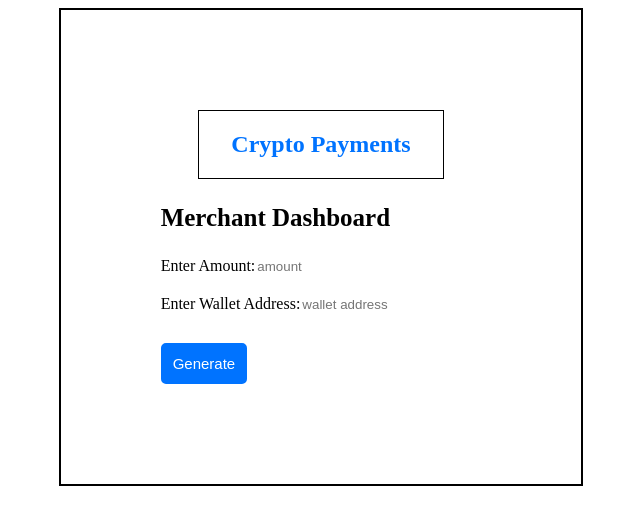
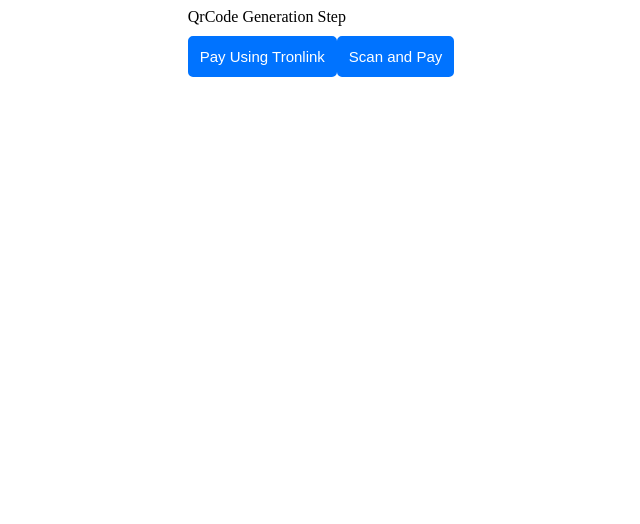
Before and after one commit to Ashish48Maurya/Tron_Project, a React (Create React App) app in the folder Frontend/: page /qrCode in a window 1280 px wide. Shown: the top 524 px of the page, without its empty margins (319-959 px from the left). Built offline with nearby package versions, Linux system fonts and the light colour scheme; a web font is replaced by a local one.

Commit message:
Added Redirection Feature

```diff
--- a/Frontend/src/App.js
+++ b/Frontend/src/App.js
@@ -1,6 +1,6 @@
 import Payment from "./Components/Payment";
 import QrCode from "./Components/QrCode";
-// import { Route, Routes } from "react-router-dom";
+import { Route, Routes } from "react-router-dom";
 // import { ToastContainer } from 'react-toastify';
 // import 'react-toastify/dist/ReactToastify.css';
 
@@ -8,10 +8,11 @@ function App() {
 
   return (
     <>
-      <Payment />
-      {/* <Routes>
+
+      <Routes>
         <Route path='/qrCode' element={<QrCode />} />
-      </Routes> */}
+        <Route path='/' element={<Payment />} />
+      </Routes>
       {/* <ToastContainer
         position="bottom-center"
       /> */}
--- a/Frontend/src/Components/Payment.js
+++ b/Frontend/src/Components/Payment.js
@@ -1,10 +1,11 @@
 import React, { useState } from 'react';
+import {useNavigate} from "react-router-dom"
 
 export default function Payment() {
 
   const [iAmt, setAmt] = useState('');
   const [iAdd, setAdd] = useState('');
-
+  const navigate = useNavigate();
 
   const generateQRCode = async () => {
     const data = {
@@ -21,28 +22,12 @@ export default function Payment() {
     });
 
     if (res.status === 500) {
-      window.alert("QR Code Not Generated");
+
     }
     else {
-      window.alert("QR Code Generated and Saved");
+      navigate('/qrCode');
     }
   }
-
-  // const openTronLinkWallet = async () => {
-  //   if (window.tronWeb && window.tronWeb.defaultAddress.base58) {
-  //     const toAddress = iAdd;
-  //     const amount = iAmt*1e6;
-
-  //     try {
-  //       await window.tronWeb.trx.sendTransaction(toAddress, amount);
-  //       window.alert("Funds Added Successfully!!!")
-  //     } catch (error) {
-  //       console.error('Error sending transaction:', error);
-  //     }
-  //   } else {
-  //     alert('Please install and log in to TronLink wallet to initiate the transaction.');
-  //   }
-  // };
 
   return (
     <>
@@ -70,7 +55,7 @@ export default function Payment() {
               onChange={(e) => setAdd(e.target.value)}
             />
           </div>
-          <button onClick={generateQRCode}>Generate</button>
+          <button onClick={generateQRCode}>Continue</button>
         </div>
       </div>
     </>
--- a/Frontend/src/Components/QrCode.js
+++ b/Frontend/src/Components/QrCode.js
@@ -2,23 +2,29 @@ import React from 'react'
 
 export default function QrCode() {
 
-  //  const openTronLinkWallet = async () => {
-  //   if (window.tronWeb && window.tronWeb.defaultAddress.base58) {
-  //     const toAddress = iAdd;
-  //     const amount = iAmt*1e6;
+    //Msg for Divy : Fetch iAdd and iAmt from the Payment.js files(Props)
 
-  //     try {
-  //       await window.tronWeb.trx.sendTransaction(toAddress, amount);
-  //       window.alert("Funds Added Successfully!!!")
-  //     } catch (error) {
-  //       console.error('Error sending transaction:', error);
-  //     }
-  //   } else {
-  //     alert('Please install and log in to TronLink wallet to initiate the transaction.');
-  //   }
-  // };
+   const openTronLinkWallet = async () => {
+    if (window.tronWeb && window.tronWeb.defaultAddress.base58) {
+      const toAddress = iAdd;
+      const amount = iAmt*1e6;
+
+      try {
+        await window.tronWeb.trx.sendTransaction(toAddress, amount);
+        window.alert("Funds Added Successfully!!!")
+      } catch (error) {
+        console.error('Error sending transaction:', error);
+      }
+    } else {
+      alert('Please install and log in to TronLink wallet to initiate the transaction.');
+    }
+  };
 
   return (
+    <>
     <div>QrCode Generation Step</div>
+    <button onClick={openTronLinkWallet}>Pay Using Tronlink</button>
+    <button>Scan and Pay</button>
+    </>
   )
 }
```
Also changed, not shown: Frontend/src/images/qrcode.png.
